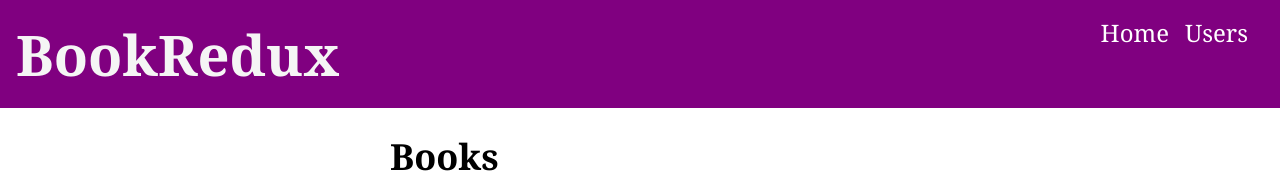
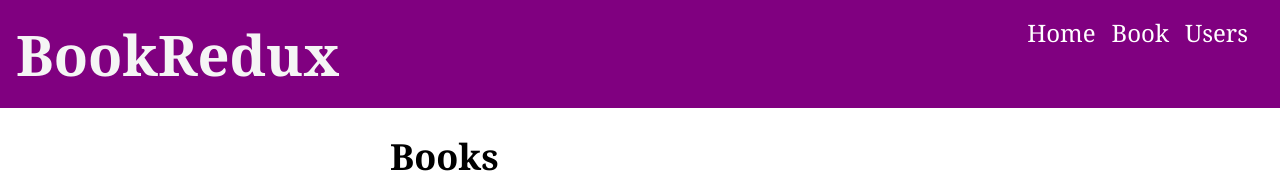
Before and after one commit to edulange/books-i-read, a React (Vite) app: page / in a window 1280 px wide. Shown: the top 173 px of the page. Built offline with nearby package versions, Linux system fonts and the light colour scheme.

Commit message:
Some adjusting!

```diff
--- a/src/App.jsx
+++ b/src/App.jsx
@@ -11,7 +11,7 @@ function App() {
 			<Route path='/' element={<Layout />}>
 				<Route index element={<BooksList />} />
 
-				<Route path='post'>
+				<Route path='book'>
 					<Route index element={<AddBookForm />} />
 				</Route>
 
--- a/src/components/Header.jsx
+++ b/src/components/Header.jsx
@@ -8,6 +8,7 @@ const Header = () => {
             <nav>
                 <ul>
                     <li><Link to="/">Home</Link></li>
+                    <li><Link to="book">Book</Link></li>
                     <li><Link to='user'>Users</Link></li>
                 </ul>
             </nav>
```
